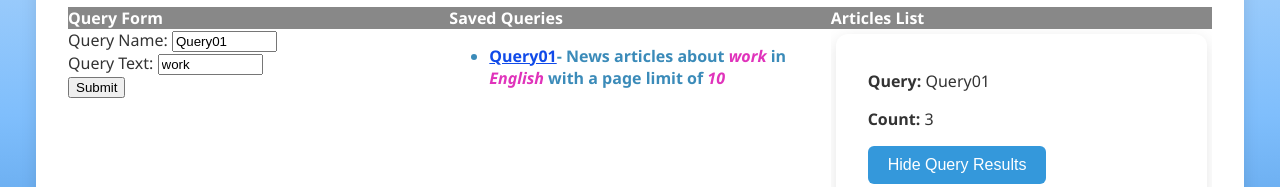
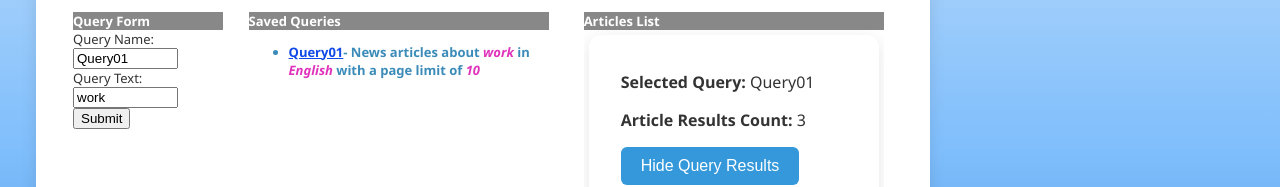
Before and after one commit to PradeepJagannathan/front-end, a React (Create React App) app: page / in a window 1280 px wide. Shown: the part 409-596 px from the top of the page. Built offline with nearby package versions, Linux system fonts and the light colour scheme; no server answers.

Commit message:
Completing feature01 and styling updates

```diff
--- a/src/App.css
+++ b/src/App.css
@@ -39,9 +39,16 @@ body {
 /* Grid layout inside container */
 .grid {
   display: grid;
-  grid-template-columns: repeat(3, 1fr);
+  grid-template-columns: .8fr 1.6fr 1.6fr;
   gap: 1rem;
   width: 100%;
+}
+
+.box{
+  flex:1;
+  padding: 5px;
+  max-width: 300px;
+  font-size: small;
 }
 
 .articles-scroll-container {
@@ -166,10 +173,19 @@ a:hover {
 }
 
 /* Responsive Design */
-@media (max-width: 768px) {
+@media (max-width: 400px) {
   .main-layout {
     flex-direction: column;
     align-items: center;
+  }
+
+  .grid {
+    grid-template-columns: 1fr !important;
+  }
+
+  .box {
+    width: 100%;
+    margin-bottom: 1rem;
   }
 
   .login-box {
--- a/src/Articles.js
+++ b/src/Articles.js
@@ -14,8 +14,8 @@ export function Articles(params) {
   return (
 
     <div className="container">
-      <p><strong>Query:</strong> {queryName}</p>
-      <p><strong>Count:</strong> {articleCount}</p>
+      <p><strong>Selected Query:</strong> {queryName}</p>
+      <p><strong>Article Results Count:</strong> {articleCount}</p>
 
       <button onClick={toggleList}>
         {showList ? 'Hide Query Results' : 'Show Query Results'}
--- a/src/NewsReader.js
+++ b/src/NewsReader.js
@@ -178,8 +178,9 @@ export function NewsReader() {
       </div>
 
       <section className="parent">
-        <div className="container" style={{ display: 'grid', gridTemplateColumns: '1fr 1fr 1fr' }}>
-          <div className="box">
+        <div className="container">
+          <div className="grid">
+            <div className="box query-box">
               <span className="title">Query Form</span>
               <QueryForm
                 currentUser={currentUser}
@@ -188,7 +189,7 @@ export function NewsReader() {
                 submitToParent={onFormSubmit}
               />
             </div>
-          <div className="box">
+            <div className="box saved-query-box">
               <span className="title">Saved Queries</span>
               <SavedQueries
                 savedQueries={savedQueries}
@@ -198,10 +199,11 @@ export function NewsReader() {
                 currentUser={currentUser}
               />
             </div>
-          <div className="box">
+            <div className="box articles-box">
               <span className="title">Articles List</span>
               <div className="articles-scroll-container">
                 <Articles query={query} data={data} />
+              </div>
             </div>
           </div>
         </div>
```
Lines whose indentation alone changed are shown as unchanged.
